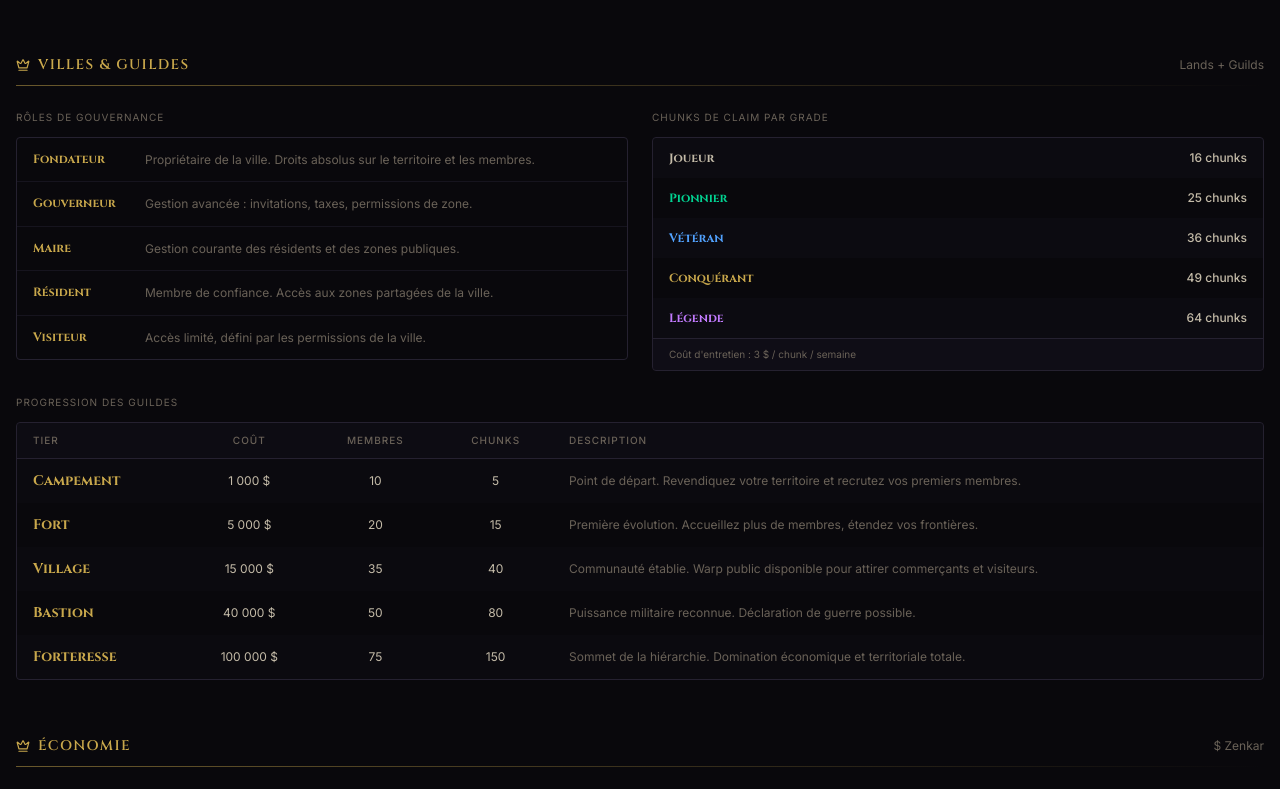
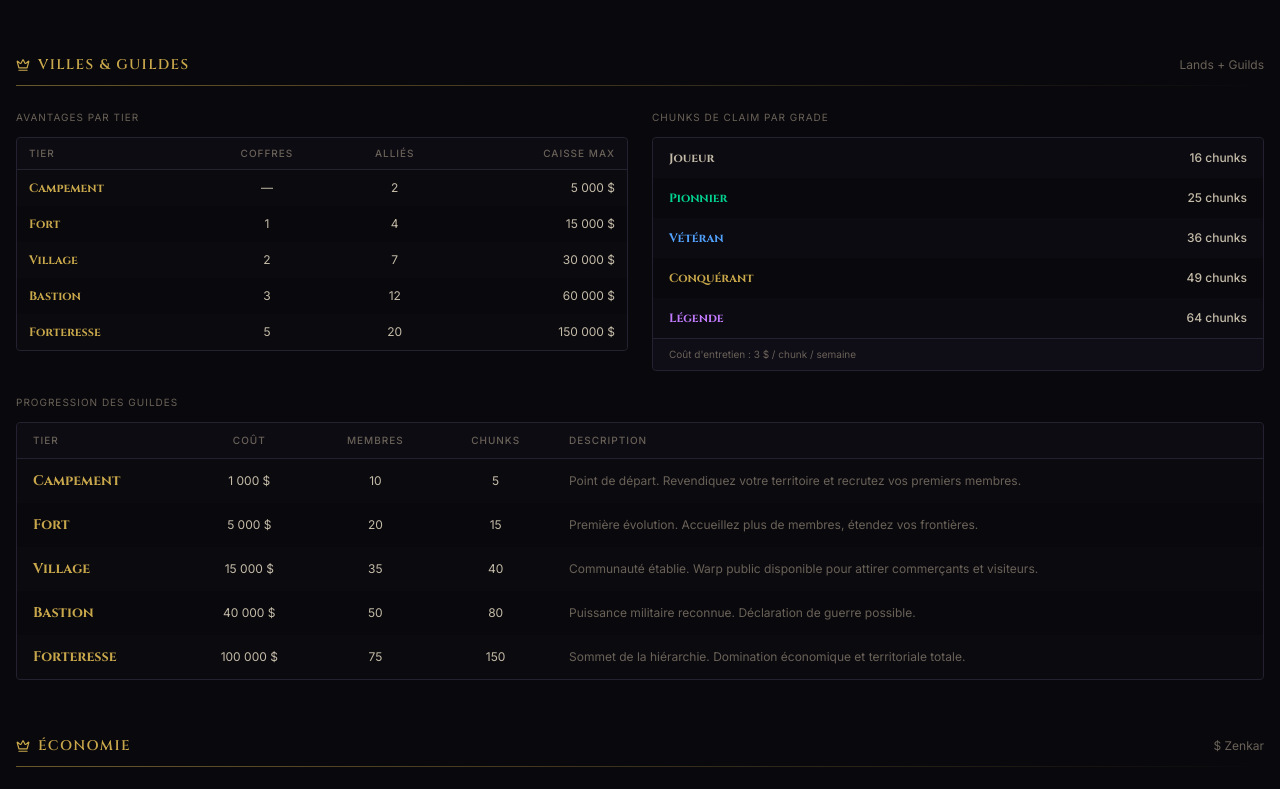
Before and after one commit to EddyBouraba/zenkar-website, a React (Vite) app: page /modes in a window 1280 px wide. Shown: the part 726-1515 px from the top of the page. Built offline with nearby package versions, Linux system fonts and the light colour scheme; no server answers.

Commit message:
fix: update header label and modify roles section to guild tier perks with a new table format

```diff
--- a/src/components/layout/Header.tsx
+++ b/src/components/layout/Header.tsx
@@ -29,7 +29,7 @@ export default function Header() {
         <div className="h-3 w-px bg-border" />
 
         <span className="hidden sm:inline-flex px-2 py-0.5 rounded-sm border border-gold/25 bg-gold/10 text-gold/80">
-          Saison 1 — Les Fondateurs
+          Phase Bêta — Les Fondateurs
         </span>
 
         <div className="ml-auto flex items-center gap-3">
--- a/src/pages/Modes.tsx
+++ b/src/pages/Modes.tsx
@@ -39,12 +39,12 @@ const GUILD_TIERS = [
   { name: 'Forteresse', cost: '100 000 $',  members: 75, chunks: 150, desc: 'Sommet de la hiérarchie. Domination économique et territoriale totale.' },
 ]
 
-const ROLES = [
-  { name: 'Fondateur',  desc: 'Propriétaire de la ville. Droits absolus sur le territoire et les membres.' },
-  { name: 'Gouverneur', desc: 'Gestion avancée : invitations, taxes, permissions de zone.' },
-  { name: 'Maire',      desc: 'Gestion courante des résidents et des zones publiques.' },
-  { name: 'Résident',   desc: 'Membre de confiance. Accès aux zones partagées de la ville.' },
-  { name: 'Visiteur',   desc: 'Accès limité, défini par les permissions de la ville.' },
+const GUILD_TIER_PERKS = [
+  { name: 'Campement',   vaults: 0, allies: 2,  bank: '5 000 $' },
+  { name: 'Fort',        vaults: 1, allies: 4,  bank: '15 000 $' },
+  { name: 'Village',     vaults: 2, allies: 7,  bank: '30 000 $' },
+  { name: 'Bastion',     vaults: 3, allies: 12, bank: '60 000 $' },
+  { name: 'Forteresse',  vaults: 5, allies: 20, bank: '150 000 $' },
 ]
 
 const CLAIM_CHUNKS = [
@@ -106,17 +106,30 @@ export default function Modes() {
 
         <div className="grid grid-cols-1 lg:grid-cols-2 gap-6 mb-6">
 
-          {/* Rôles */}
+          {/* Avantages par tier */}
           <div>
-            <p className="text-[10px] text-muted uppercase tracking-widest mb-3">Rôles de gouvernance</p>
+            <p className="text-[10px] text-muted uppercase tracking-widest mb-3">Avantages par tier</p>
             <div className="rounded border border-border overflow-hidden">
-              {ROLES.map((role, i) => (
-                <div key={role.name}
-                  className={`flex items-start gap-4 px-4 py-3 ${i !== ROLES.length - 1 ? 'border-b border-border/50' : ''}`}>
-                  <span className="font-heading text-xs font-bold text-gold w-24 flex-shrink-0 pt-px">{role.name}</span>
-                  <span className="text-xs text-muted leading-relaxed">{role.desc}</span>
-                </div>
-              ))}
+              <table className="w-full">
+                <thead>
+                  <tr className="border-b border-border bg-surface/40">
+                    <th className="text-left px-3 py-2 text-[10px] font-medium text-muted uppercase tracking-widest">Tier</th>
+                    <th className="text-center px-3 py-2 text-[10px] font-medium text-muted uppercase tracking-widest">Coffres</th>
+                    <th className="text-center px-3 py-2 text-[10px] font-medium text-muted uppercase tracking-widest">Alliés</th>
+                    <th className="text-right px-3 py-2 text-[10px] font-medium text-muted uppercase tracking-widest">Caisse max</th>
+                  </tr>
+                </thead>
+                <tbody>
+                  {GUILD_TIER_PERKS.map((tier, i) => (
+                    <tr key={tier.name} className={i % 2 === 0 ? 'bg-card/40' : ''}>
+                      <td className="px-3 py-2.5 font-heading text-xs font-bold text-gold">{tier.name}</td>
+                      <td className="px-3 py-2.5 text-xs text-text text-center">{tier.vaults === 0 ? '—' : tier.vaults}</td>
+                      <td className="px-3 py-2.5 text-xs text-text text-center">{tier.allies}</td>
+                      <td className="px-3 py-2.5 text-xs text-text text-right">{tier.bank}</td>
+                    </tr>
+                  ))}
+                </tbody>
+              </table>
             </div>
           </div>
 
```
